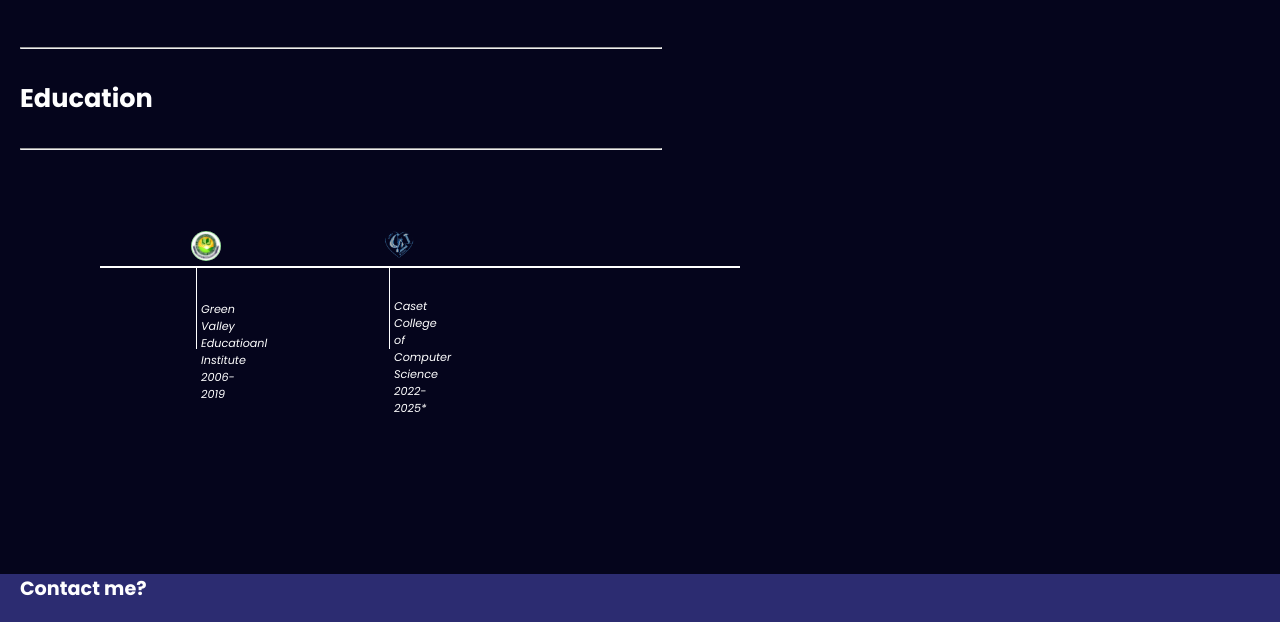
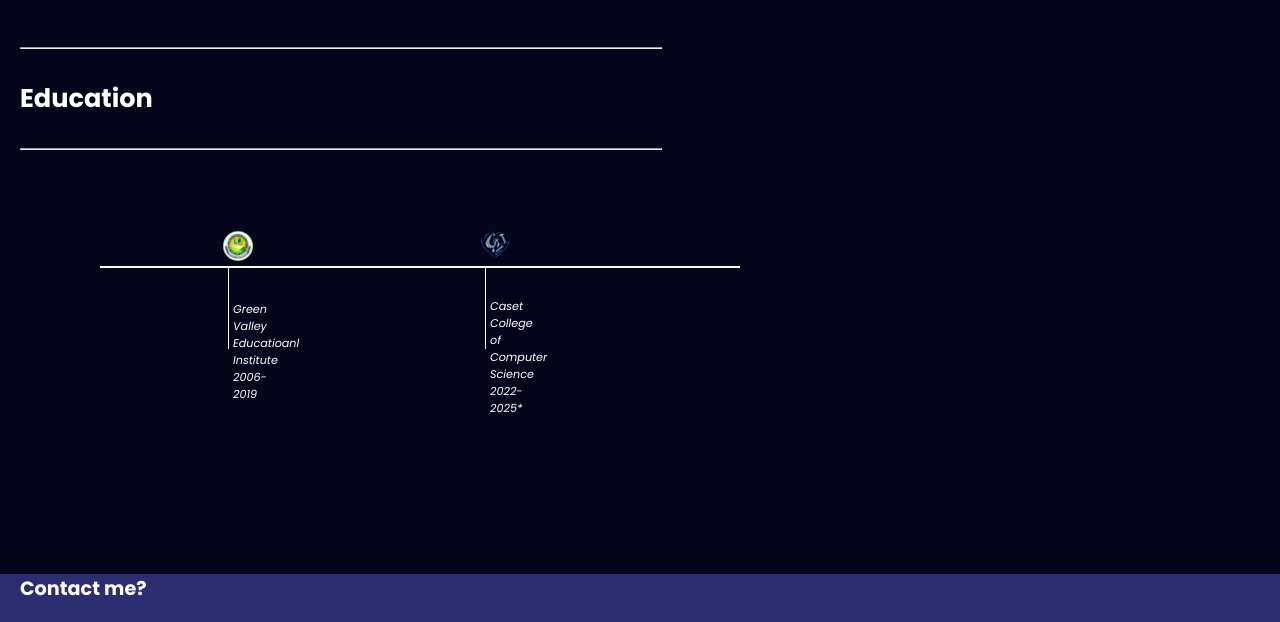
Before and after one commit to mfza0/Portfolio, a plain HTML site: page index.html in a window 1280 px wide. Shown: the part 1800-2422 px from the top of the page. Drawn offline with nearby package versions, Linux system fonts and the light colour scheme.

Commit message:
Update index.html

```diff
--- a/index.html
+++ b/index.html
@@ -95,7 +95,7 @@
             height: 83px;
             width: 1px;
             background-color: white;
-            margin: 0 15%;
+            margin: 0 20%;
         }
         .image-top {
             width: 30px;
```
